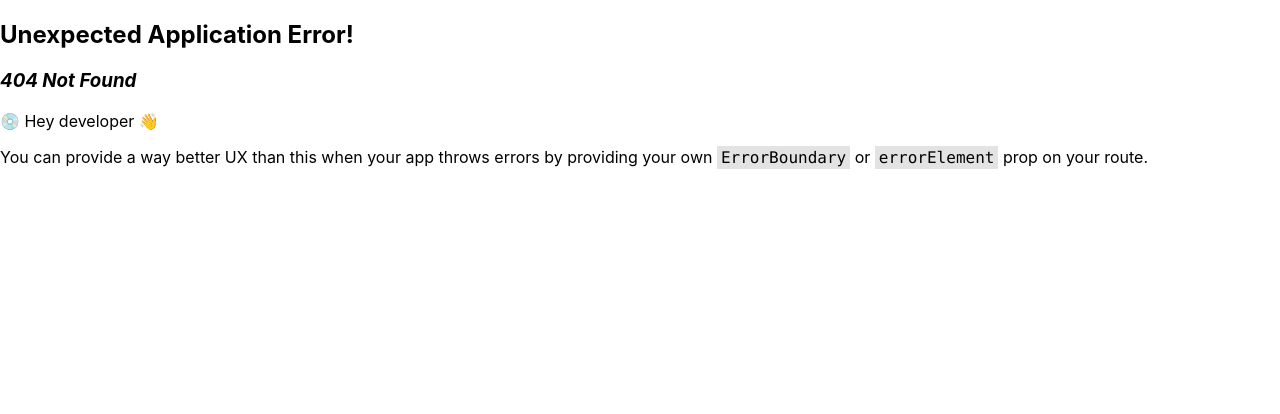
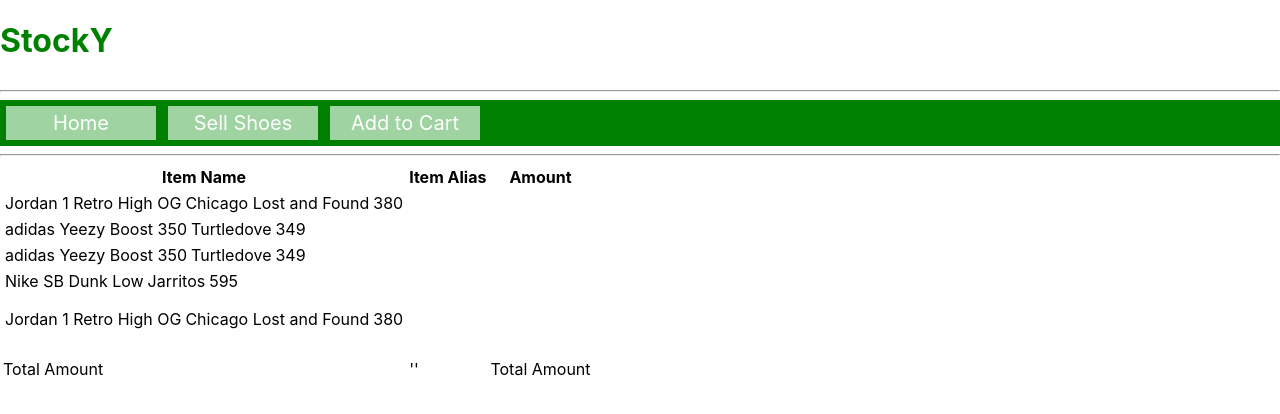
Before and after one commit to alpogi2dmax/alpogi2dmax-stocky, a React (Create React App) app: page /addtocart/1 in a window 1280 px wide. Before the commit this address had no page. Shown: the top 414 px of the page. Built offline with nearby package versions, Linux system fonts and the light colour scheme; no server answers; data requests are answered from the project's data file.

Commit message:
changed shoedetails to addtocart

```diff
--- a/db.json
+++ b/db.json
@@ -96,5 +96,65 @@
       "price": 90,
       "stock": "10"
     }
+  ],
+  "cart": [
+    {
+      "id": 1,
+      "name": "Jordan 1 Retro High OG",
+      "alias": "Chicago Lost and Found",
+      "image": "./images/j1lost.png",
+      "price": 380,
+      "stock": 10
+    },
+    {
+      "id": 8,
+      "name": "adidas Yeezy Boost 350",
+      "alias": "Turtledove",
+      "image": "./images/turtledove.png",
+      "price": 349,
+      "stock": 10
+    },
+    {
+      "id": 8,
+      "name": "adidas Yeezy Boost 350",
+      "alias": "Turtledove",
+      "image": "./images/turtledove.png",
+      "price": 349,
+      "stock": 10
+    },
+    {
+      "id": 5,
+      "name": "Nike SB Dunk Low",
+      "alias": "Jarritos",
+      "image": "./images/jarritos.png",
+      "price": 595,
+      "stock": 10
+    },
+    {
+      "id": "2c1e"
+    },
+    {
+      "id": "1fbd"
+    },
+    {
+      "id": 1,
+      "name": "Jordan 1 Retro High OG",
+      "alias": "Chicago Lost and Found",
+      "image": "./images/j1lost.png",
+      "price": 380,
+      "stock": 10
+    },
+    {
+      "id": "f747"
+    },
+    {
+      "id": "b493"
+    },
+    {
+      "id": "6e67"
+    },
+    {
+      "id": "6f2d"
+    }
   ]
 }
--- /dev/null
+++ b/src/AddToCart.js
@@ -0,0 +1,68 @@
+import React, { useState, useEffect } from 'react'
+import NavBar from './NavBar'
+import { useParams } from 'react-router-dom'
+
+function AddToCart() {
+
+    const [carts, setCarts] = useState([])
+
+    const params = useParams();
+    const shoeId = params.id;
+
+    useEffect(() => {
+        fetch(`http://localhost:3000/shoes/?id=${shoeId}`)
+        .then(r => r.json())
+        .then(itemData => {
+            fetch('http://localhost:3000/cart/', {
+               method: 'POST',
+               headers: {
+                'Content-Type': 'application/json'
+               },
+               body: JSON.stringify(itemData[0]),
+            })
+                .then(r => r.json())
+                .then(() => {
+                    fetch('http://localhost:3000/cart/')
+                    .then(r => r.json())
+                    .then(data => setCarts(data))
+                })
+        })
+        .catch(error => console.error(error))
+    }, [])
+
+    console.log(carts)
+
+    if(!carts) {
+        return <div>Loading...</div>
+    }
+
+    return(
+        <div>
+            <header className='App-newheader'>
+            <NavBar />
+            </header>
+            <table>
+                <tr>
+                    <th>Item Name</th>
+                    <th>Item Alias</th>
+                    <th>Amount</th>
+                </tr>
+                {carts.map(cart => (
+                    <div>
+                        <td>{cart.name}</td>
+                        <td>{cart.alias}</td>
+                        <td>{cart.price}</td>
+                    </div>
+                ))}
+                <tr>
+                    <td>Total Amount</td>
+                    <td>''</td>
+                    <td>Total Amount</td>
+                </tr>
+            </table>
+
+        </div>
+    )
+}
+
+export default AddToCart
--- a/src/NavBar.js
+++ b/src/NavBar.js
@@ -24,10 +24,10 @@ function NavBar() {
                     Sell Shoes
                 </NavLink>
                 <NavLink
-                    to='/profile/:id'
+                    to='/addtocart/:id'
                     className='nav-link'
                 >
-                    Shoe Details
+                    Add to Cart
                 </NavLink>
             </nav>
             <hr></hr>
--- a/src/ShoeCard.js
+++ b/src/ShoeCard.js
@@ -12,7 +12,7 @@ function ShoeCard({shoe}) {
             <h4>{shoe.name}</h4>
             <p>{shoe.alias}</p>
             <p>Price: ${shoe.price}</p>
-            <Link to={`/shoedetails/${shoe.id}`}>Buy Shoe</Link>
+            <Link to={`/addtocart/${shoe.id}`}>Add to Cart</Link>
         </div>
     )
 }
--- a/src/ShoeDetails.js
+++ /dev/null
@@ -1,42 +0,0 @@
-import React, { useState, useEffect } from 'react'
-import NavBar from './NavBar'
-import { useParams } from 'react-router-dom'
-
-function ShoeDetails() {
-
-    const [shoe, setShoe] = useState({})
-
-    const params = useParams();
-    const shoeId = params.id;
-
-    useEffect(() => {
-        fetch(`http://localhost:3000/shoes/?id=${shoeId}`)
-        .then(r => r.json())
-        .then(data => setShoe(data[0]))
-        .catch(error => console.error(error))
-    }, [shoeId])
-
-    console.log(shoe)
-
-    if(!shoe) {
-        return <div>Loading...</div>
-    }
-
-
-    return(
-        <div>
-        <header className='App-newheader'>
-          <NavBar />
-        </header>
-        <img src='./images/sillhouette.png' alt={shoe.alias} className='sellimage'/>
-        <div className='sellcard'>
-            <h3>{shoe.name}</h3>
-            <h4>{shoe.alias}</h4>
-            <h4>Price: ${shoe.price}</h4>
-            <h4>Count: </h4>
-        </div>
-      </div>
-    )
-}
-
-export default ShoeDetails
```
Also changed, not shown: src/index.js (+4 -3 lines).
